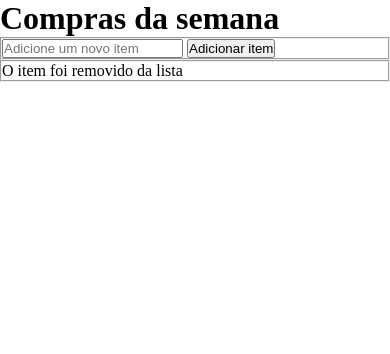
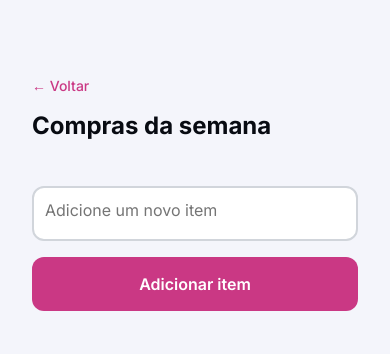
Before and after one commit to anndcodes/quicklist, a plain HTML site: page index.html in a window 390 px wide. Drawn offline with Linux system fonts and the light colour scheme.

Commit message:
style: app mobile version

```diff
--- a/index.html
+++ b/index.html
@@ -14,22 +14,24 @@
   </head>
   <body>
     <main>
+      <div class="container">
+        <a class="link" href="#">← Voltar</a>
         <h1>Compras da semana</h1>
-
         <form>
-        <fieldset>
+          <fieldset class="add-items">
             <input
               type="text"
               placeholder="Adicione um novo item"
               id="new-item"
             />
-          <button type="submit">Adicionar item</button>
+            <button type="submit" id="add">Adicionar item</button>
           </fieldset>
 
           <fieldset id="items">
             <span class="removed">O item foi removido da lista</span>
           </fieldset>
         </form>
+      </div>
     </main>
     <script src="scripts.js"></script>
   </body>
--- a/styles/global.css
+++ b/styles/global.css
@@ -2,6 +2,10 @@
   box-sizing: border-box;
   margin: 0;
   padding: 0;
+}
+
+html {
+  font-size: 62.5%;
 }
 
 :root {
@@ -22,7 +26,32 @@
 
   --font-family: "Inter", sans-serif;
   --title: 700 2.4rem/32px var(--font-family);
+  --input: 400 1.6rem/140% var(--font-family);
   --label: 600 1.6rem/30px var(--font-family);
   --paragraph: 500 1.6rem/20px var(--font-family);
   --link: 500 1.4rem/16px var(--font-family);
 }
+
+body {
+  background-color: var(--background-primary);
+  height: 100vh;
+}
+
+.container {
+  display: flex;
+  flex-direction: column;
+  margin-inline: 3.2rem;
+}
+
+fieldset {
+  border: none;
+}
+
+input,
+button {
+  border-radius: 1.2rem;
+}
+
+a {
+  text-decoration: none;
+}
--- a/styles/index.css
+++ b/styles/index.css
@@ -1 +1,2 @@
 @import url(global.css);
+@import url(main.css);
--- /dev/null
+++ b/styles/main.css
@@ -0,0 +1,58 @@
+.link {
+  color: var(--color-brand);
+  font: var(--link);
+  margin-block: 7.8rem 1.6rem;
+}
+
+.add-items,
+.items {
+  display: flex;
+  flex-direction: column;
+}
+
+.add-items {
+  gap: 1.6rem;
+  margin-bottom: 4rem;
+}
+
+h1 {
+  font: var(--title);
+  color: var(--content-primary);
+  margin-bottom: 4.4rem;
+}
+
+#new-item {
+  background-color: var(background-secondary);
+  color: var(--content-tertiary);
+  padding: 1.1rem 0 1.8rem 1.1rem;
+  border: 0.2rem solid var(--border-primary);
+  font: var(--input);
+}
+
+#new-item:hover {
+  border-color: var(--border-hover);
+}
+
+#new-item:focus {
+  outline: none;
+  border-color: var(--color-brand);
+  color: var(--content-primary);
+}
+
+#add {
+  background-color: var(--color-brand);
+  color: var(--always-white);
+  padding-block: 1.2rem;
+  border: none;
+  font: var(--label);
+  text-align: center;
+  transition: ease-in-out 0.3s;
+}
+
+#add:hover {
+  background-color: var(--color-brand-hover);
+}
+
+.removed {
+  display: none;
+}
```
Lines whose indentation alone changed are shown as unchanged.
